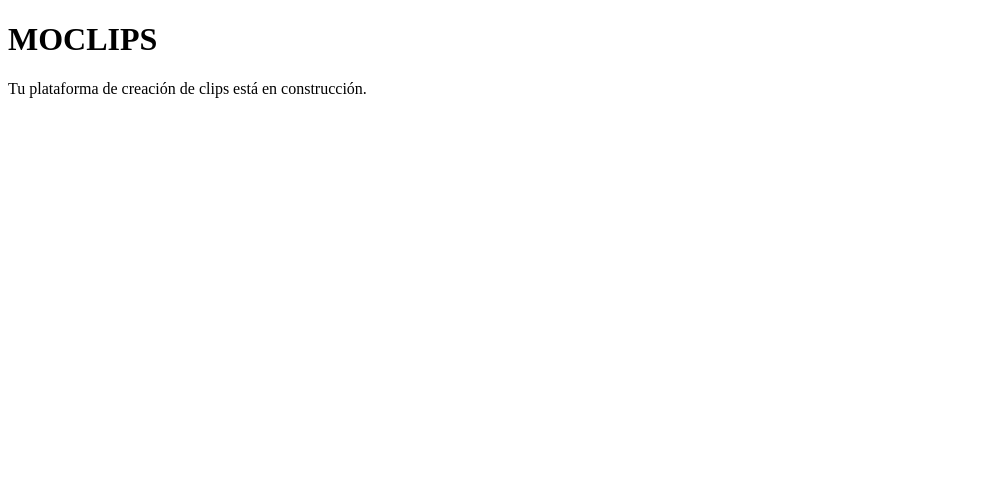
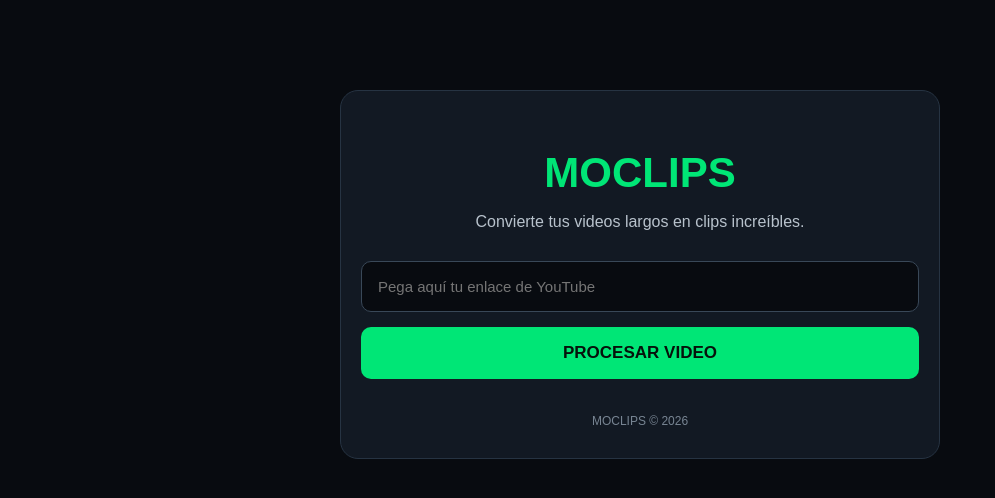
Before and after one commit to clipora66/Moclips, a plain HTML site: page index.html in a window 1280 px wide. Shown: the whole page, without its empty margins (0-995 px from the left). Drawn offline with Linux system fonts and the light colour scheme.

Commit message:
Enhance index.html with title and styles
Updated the title and added styling for the layout and elements.

```diff
--- a/index.html
+++ b/index.html
@@ -3,10 +3,153 @@
 <head>
     <meta charset="UTF-8">
     <meta name="viewport" content="width=device-width, initial-scale=1.0">
-    <title>MOCLIPS</title>
+    <title>MOCLIPS - Crea tus clips</title>
+
+    <style>
+        * {
+            box-sizing: border-box;
+        }
+
+        body {
+            margin: 0;
+            font-family: Arial, sans-serif;
+            background: #080b10;
+            color: white;
+            text-align: center;
+            padding: 30px 18px;
+        }
+
+        .container {
+            max-width: 600px;
+            margin: 60px auto;
+            background: #121923;
+            padding: 30px 20px;
+            border-radius: 18px;
+            border: 1px solid #263342;
+        }
+
+        h1 {
+            font-size: 42px;
+            color: #00e676;
+            margin-bottom: 10px;
+        }
+
+        .subtitle {
+            color: #b8c2cc;
+            margin-bottom: 30px;
+        }
+
+        input {
+            width: 100%;
+            padding: 16px;
+            border-radius: 10px;
+            border: 1px solid #394858;
+            background: #080b10;
+            color: white;
+            font-size: 15px;
+            margin-bottom: 15px;
+        }
+
+        button {
+            width: 100%;
+            padding: 16px;
+            background: #00e676;
+            color: #06120b;
+            font-weight: bold;
+            font-size: 17px;
+            border: none;
+            border-radius: 10px;
+            cursor: pointer;
+        }
+
+        button:active {
+            transform: scale(0.98);
+        }
+
+        #resultado {
+            margin-top: 22px;
+            color: #00e676;
+            line-height: 1.5;
+            overflow-wrap: anywhere;
+        }
+
+        .footer {
+            margin-top: 35px;
+            color: #788593;
+            font-size: 12px;
+        }
+    </style>
 </head>
+
 <body>
-    <h1>MOCLIPS</h1>
-    <p>Tu plataforma de creación de clips está en construcción.</p>
+
+    <div class="container">
+
+        <h1>MOCLIPS</h1>
+
+        <p class="subtitle">
+            Convierte tus videos largos en clips increíbles.
+        </p>
+
+        <input
+            type="url"
+            id="youtubeLink"
+            placeholder="Pega aquí tu enlace de YouTube"
+        >
+
+        <button onclick="procesarVideo()">
+            PROCESAR VIDEO
+        </button>
+
+        <div id="resultado"></div>
+
+        <div class="footer">
+            MOCLIPS © 2026
+        </div>
+
+    </div>
+
+    <script>
+        function procesarVideo() {
+
+            const enlace = document
+                .getElementById("youtubeLink")
+                .value.trim();
+
+            const resultado = document
+                .getElementById("resultado");
+
+            if (!enlace) {
+                resultado.textContent =
+                    "Por favor, pega un enlace de YouTube.";
+                return;
+            }
+
+            try {
+                const url = new URL(enlace);
+
+                const esYouTube =
+                    url.hostname === "youtube.com" ||
+                    url.hostname === "www.youtube.com" ||
+                    url.hostname === "m.youtube.com" ||
+                    url.hostname === "youtu.be" ||
+                    url.hostname === "www.youtu.be";
+
+                if (!esYouTube) {
+                    resultado.textContent =
+                        "El enlace no parece ser de YouTube.";
+                    return;
+                }
+
+                resultado.textContent =
+                    "¡Enlace recibido correctamente! MOCLIPS está listo para el siguiente paso.";
+
+            } catch (error) {
+                resultado.textContent =
+                    "El enlace no es válido. Inténtalo nuevamente.";
+            }
+        }
+    </script>
+
 </body>
 </html>
```
